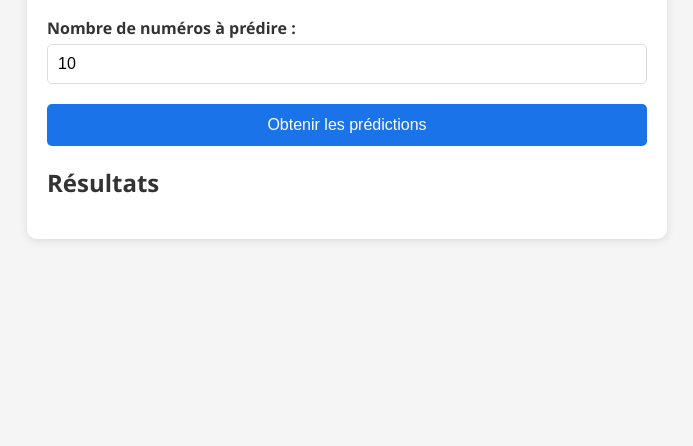
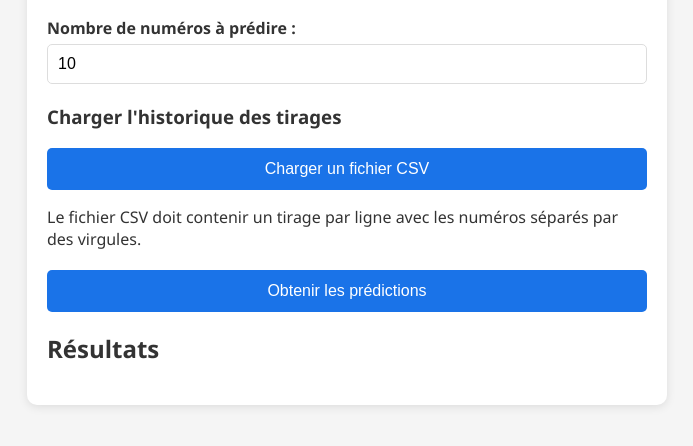
Before and after one commit to Nop88/lottery-predictor, a plain HTML site: page index.html in a window 1280 px wide. Shown: the part 172-618 px from the top of the page, without its empty margins (293-986 px from the left). Drawn offline with Linux system fonts and the light colour scheme.

Commit message:
Update index.html

```diff
--- a/index.html
+++ b/index.html
@@ -128,7 +128,13 @@
         <label for="num-predictions">Nombre de numéros à prédire :</label>
         <input type="number" id="num-predictions" min="1" max="20" value="10">
       </div>
-
+      <!-- Avant l'élément avec id "predict-button" ou dans la section appropriée -->
+<div class="form-group">
+  <h3>Charger l'historique des tirages</h3>
+  <input type="file" id="csv-file-input" accept=".csv" style="display: none;" />
+  <button id="load-csv-button" class="btn">Charger un fichier CSV</button>
+  <p class="help-text">Le fichier CSV doit contenir un tirage par ligne avec les numéros séparés par des virgules.</p>
+</div>
       <button id="predict-button">Obtenir les prédictions</button>
 
       <h2>Résultats</h2>
```
